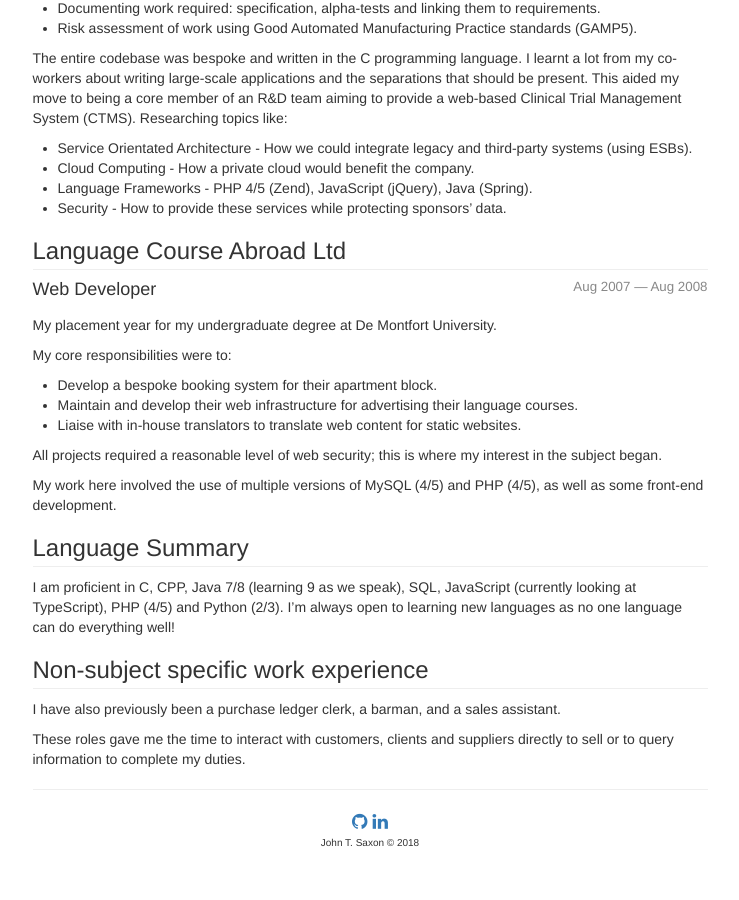
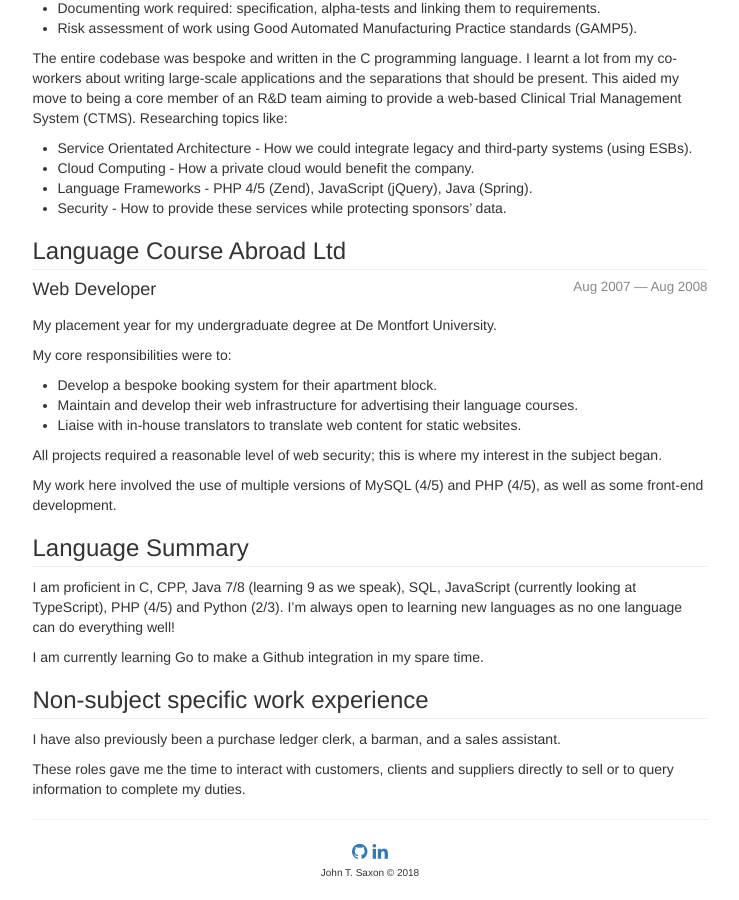
Before and after one commit to sacko87/sacko87.github.io, a Jekyll site: the page built from index.md, in a window 1280 px wide and 900 px high, scrolled down 2291 px. Shown: the whole window, without its empty margins (270-1009 px from the left). Built offline with Jekyll 4.4.1, drawn with Linux system fonts in a browser that asks for light colours; nearby versions of some CDN libraries; before the commit the page ends 3161 px from its top, so only the background shows below that.

Commit message:
Update index.md

```diff
--- a/index.md
+++ b/index.md
@@ -125,6 +125,8 @@ My work here involved the use of multiple versions of MySQL (4/5) and PHP (4/5),
 
 I am proficient in C, CPP, Java 7/8 (learning 9 as we speak), SQL, JavaScript (currently looking at TypeScript), PHP (4/5) and Python (2/3). I'm always open to learning new languages as no one language can do everything well!
 
+I am currently learning Go to make a Github integration in my spare time.
+
 ### Non-subject specific work experience
 
 I have also previously been a purchase ledger clerk, a barman, and a sales assistant.
```
